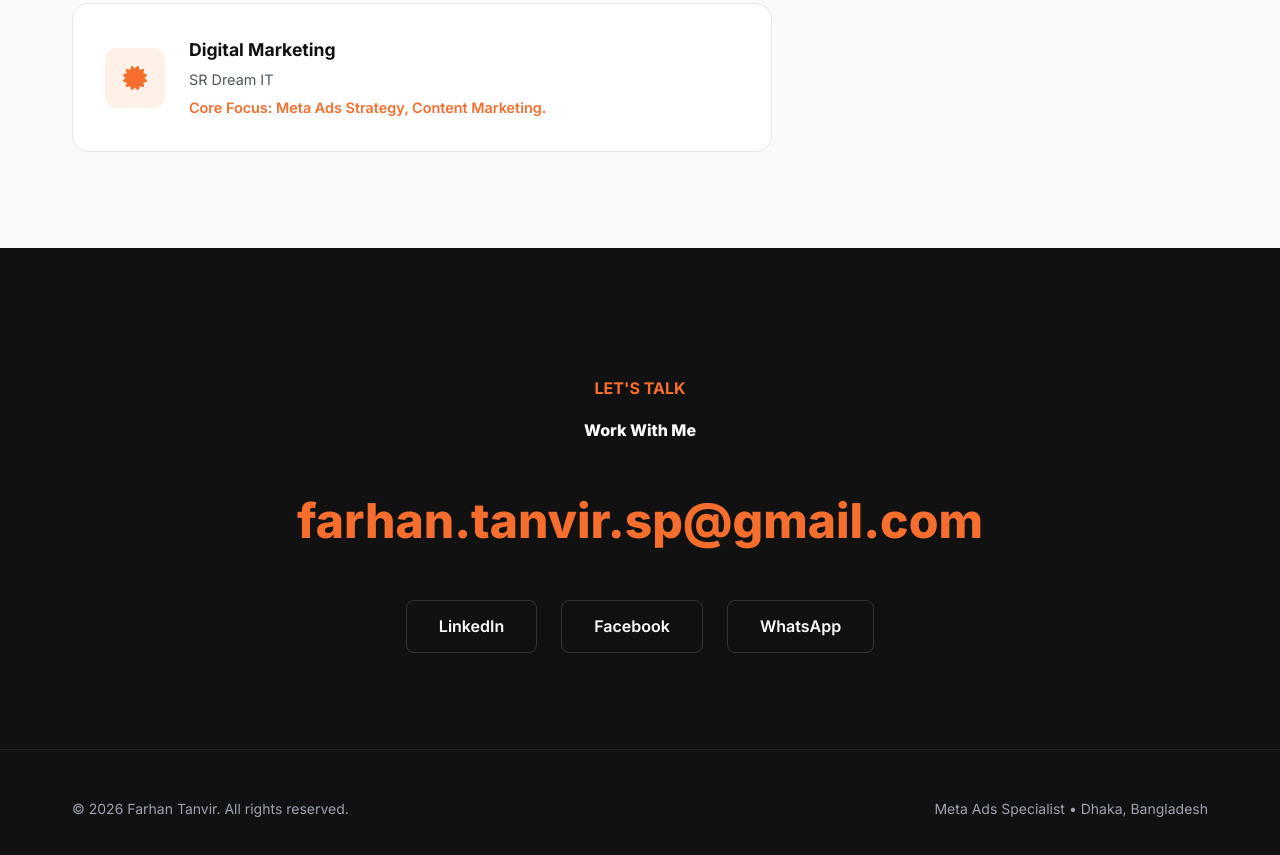
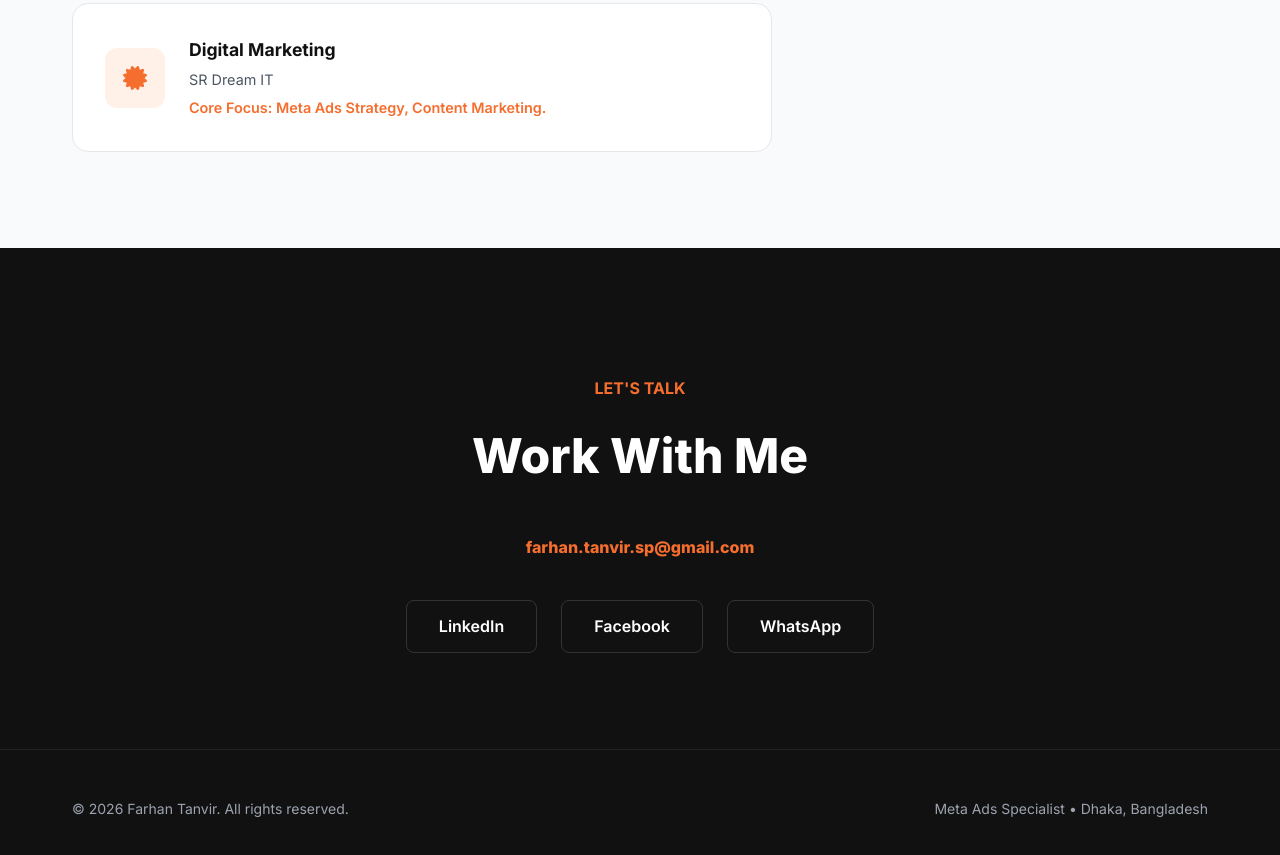
Before and after one commit to farhantanvir-sp/portfolio, a plain HTML site: page index.html in a window 1280 px wide. Shown: the part 4012-4867 px from the top of the page. Drawn offline with Linux system fonts and the light colour scheme.

Commit message:
Update index.html

```diff
--- a/index.html
+++ b/index.html
@@ -96,7 +96,7 @@
         /* FULL BLACK CONTACT SECTION */
         #contact { background-color: var(--black); color: var(--white); padding: 8rem 0 6rem 0; }
         .contact-box { text-align: center; max-width: 800px; margin: 0 auto; }
-        .contact-email { font-size: clamp(2rem, 5vw, 3rem); font-weight: 800; color: var(--orange); text-decoration: none; display: block; margin: 2.5rem 0; }
+        .contact-email { font-size: 16px; /*clamp(2rem, 5vw, 3rem);*/ font-weight: 800; color: var(--orange); text-decoration: none; display: block; margin: 2.5rem 0; }
         .social-row { display: flex; justify-content: center; gap: 1.5rem; flex-wrap: wrap; }
         .social-link { color: white; text-decoration: none; border: 1px solid #333; padding: 0.8rem 2rem; border-radius: 8px; transition: 0.3s; font-weight: 600; }
         .social-link:hover { border-color: var(--orange); color: var(--orange); }
@@ -268,7 +268,7 @@
         <div class="container">
             <div class="contact-box">
                 <div class="text-orange" style="font-weight: 700; text-transform: uppercase;">Let's Talk</div>
-                <h2 style="font-size: 16px; font-weight: 800; margin-top: 1rem;">Work With Me</h2>
+                <h2 style="font-size: 3rem; font-weight: 800; margin-top: 1rem;">Work With Me</h2>
                 <a href="mailto:farhan.tanvir.sp@gmail.com" class="contact-email">farhan.tanvir.sp@gmail.com</a>
                 <div class="social-row">
                     <a href="https://www.linkedin.com/in/farhan-tanvir-974085354?utm_source=share&utm_campaign=share_via&utm_content=profile&utm_medium=android_app" class="social-link">LinkedIn</a>
```
